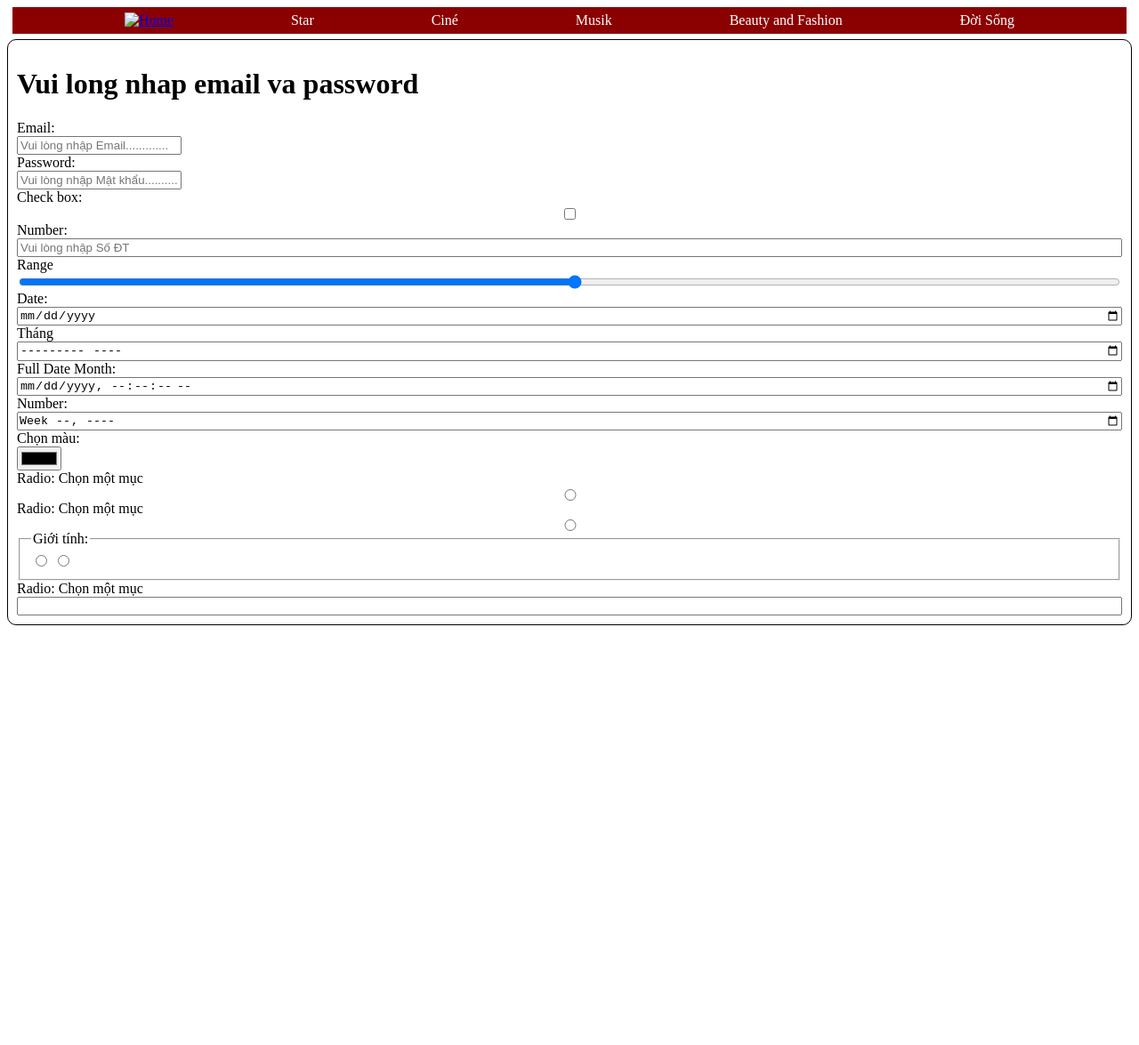
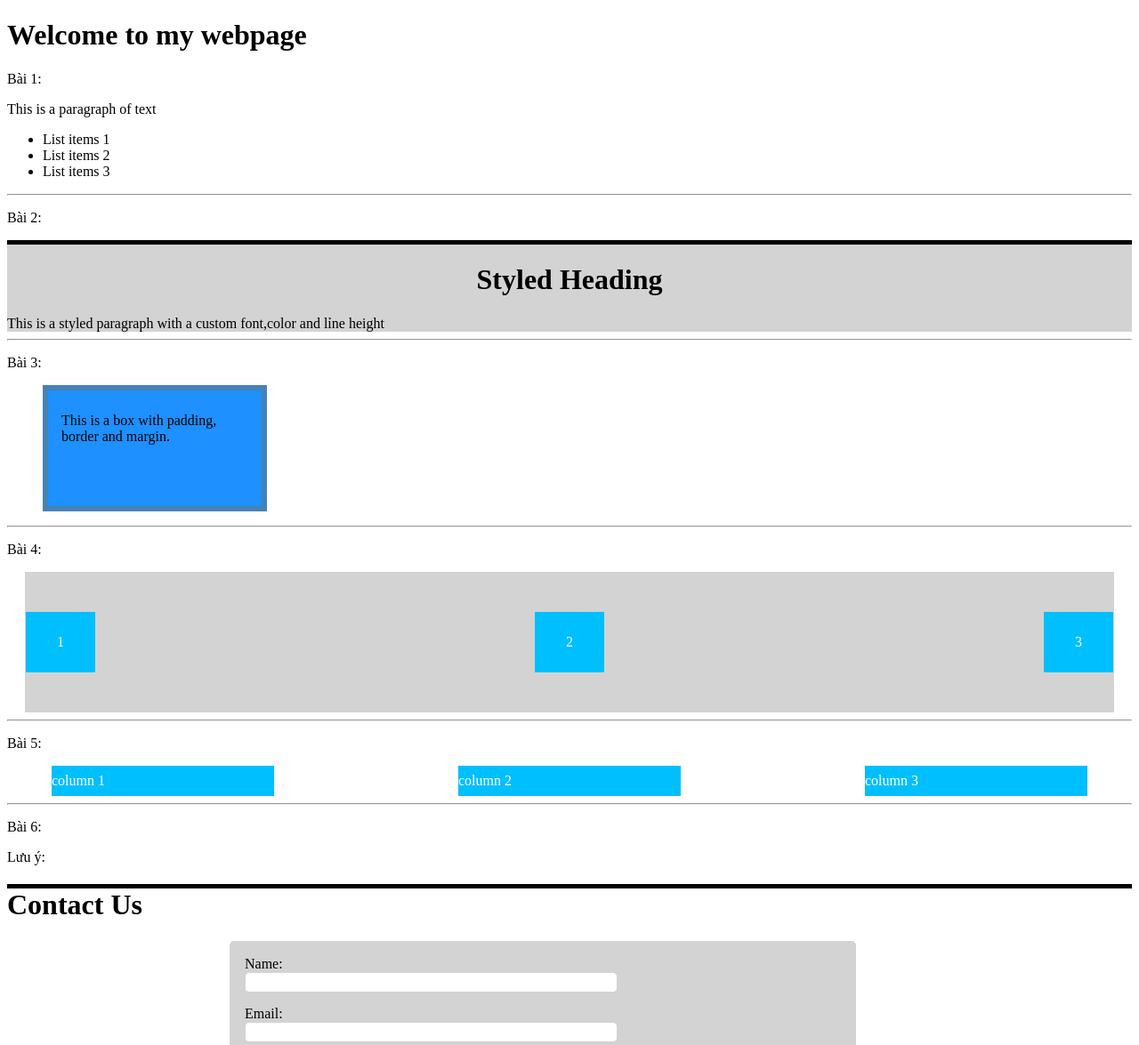
Before and after one commit to HoangNH9x/hoangnh9x.github.io, a plain HTML site: page index.html in a window 1280 px wide. Shown: the top 1175 px of the page at 89% size. Before the commit the page ends 800 px from the top, so only its background shows below. Drawn offline with Linux system fonts and the light colour scheme.

Commit message:
Add files via upload

```diff
--- a/index.html
+++ b/index.html
@@ -2,84 +2,227 @@
 <html lang="vi">
 <head>
     <meta charset="UTF-8">
-    <title>Title</title>
-</head>
+    <meta name="viewport" content="width=device-width, initial-scale=1.0">
+    <meta name="description" content="Thực hành">
+    <meta name="keywords" content="Thực hành">
+    <link rel="icon" href=".idea/favicon-16x16.png" type="image/png">
+    <title>Bài thực hành 3</title>
+
     <style>
-.myform {
+
+        .bai2 {
+            background-color: lightgray;
+            margin-bottom: 20 px;
+            border-top: 5px solid black;
+        }
+        .h1bai2 {
+            text-align: center;
+        }
+
+        .bai3 {
+            width: 160px;
+            height: 105px;
+            background-color: dodgerblue ;
+            border: 6px solid steelblue;
+            padding-right: 65px;
+            padding-left: 15px;
+            padding-top: 25px;
+            margin-left: 40px;
+            font-family: "Times New Roman" ;
+        }
+
+        .bai4 {
+            background-color: lightgrey;
+            margin-left: 20px;
+            margin-right: 20px;
+            padding-top: 45px;
+            padding-bottom: 45px;
+            display: flex;
+            flex-direction: row;
+            justify-content: space-between;
+            color: white;
+        }
+        .divbai4 {
+            background-color: deepskyblue;
+            margin-left: 1px;
+            margin-right: 1px;
+            padding-left: 35px;
+            padding-right: 35px;
+            padding-top: 25px;
+            padding-bottom: 25px;
+        }
+
+        .bai5 {
+            display: flex;
+            flex-direction: row;
+            justify-content: space-between;
+            margin-left: 50px;
+            margin-right: 50px ;
+        }
+        .divbai5 {
+            background-color: deepskyblue;
+            color: white;
+            width: 250px;
+            padding-top: 8px;
+            padding-bottom: 8px;
+        }
+
+        .divh1bai6 {
+            border-top: 5px solid black;
+        }
+        .formbai6 {
+            border: 2px solid lightgray;
+            border-radius: 5px;
+            background-color: lightgrey;
+            padding-top: 15px;
+            padding-bottom: 18px;
+            padding-left: 15px;
+            margin-left: 250px;
+            margin-right: 310px;
             display: flex;
             flex-direction: column;
         }
+        .labelbai6 {
+            padding-right: 238px;
+            padding-bottom: 5px;
+            margin-bottom: 15px;
+            border: 1px solid lightgray;
+            border-radius: 5px;
+        }
+        .labelmessbai6 {
+            padding-right: 238px;
+            padding-bottom: 100px;
+            border: 1px solid lightgray;
+            border-radius: 5px;
+        }
+        .buttonbai6 {
+            background-color: mediumseagreen;
+            color: white;
+            border: 2px solid mediumseagreen;
+            border-radius: 5px;
+            display: inline-block;
+            cursor: pointer;
+            margin-top: 20px;
+            padding-top: 9px;
+            padding-bottom: 9px;
+            padding-left: 10px;
+            padding-right: 10px;
+            width: 70px;
+        }
+
+        .tablebai6 {
+            margin-left: 2px;
+            border-radius: 3px;
+        }
+
+        .ulbai8 {
+            list-style-type: none;
+            margin: 0;
+            padding: 0;
+            border: 1px solid black;
+            background-color: black;
+            padding-bottom: 35px;
+            padding-top: 20px;
+        }
+        .ilbai8 {
+            display: inline;
+            float: left;
+            padding-left: 20px;
+            color: white;
+            cursor: pointer;
+        }
     </style>
+</head>
 <body>
+<h1> Welcome to my webpage</h1>
+<p>Bài 1:</p>
+<p>This is a paragraph of text
+<ul>
+    <li>List items 1</li>
+    <li>List items 2</li>
+    <li>List items 3</li>
+</ul>
+</p>
+<hr>
+<p>Bài 2:</p>
+<div class="bai2" >
+    <h1 class="h1bai2"> Styled Heading</h1>
+    <div>This is a styled paragraph with a custom font,color and lỉne height</div>
+</div>
+<hr>
+<p>Bài 3:</p>
+<pre class="bai3">
+This is a box with padding,
+border and margin.
+</pre>
+<hr>
+<p>Bài 4:</p>
+<div  class="bai4">
+    <div class="divbai4">1</div>
+    <div class="divbai4">2</div>
+    <div class="divbai4">3</div>
+</div>
+<hr>
+<p>Bài 5:</p>
+<div class="bai5">
+    <div class="divbai5" >column 1</div>
+    <div class="divbai5">column 2</div>
+    <div class="divbai5">column 3</div>
+</div>
+<hr>
+<p>Bài 6:</p>
+<div>
+    <p>Lưu ý:</p>
+    <h1 class="divh1bai6"><strong>Contact Us</strong></h1>
+    <form class="formbai6">
+        <label>Name:</label>
+        <label>
+            <input class="labelbai6" type="text" placeholder=" " >
+        </label>
 
-<!-- flex box dung de chinh linh hoat css trong html-->
-<div style="display: flex; flex-direction: row;background: darkred;flex-wrap: wrap;
-justify-content: space-evenly;font-family: 'Agency FB';margin: 6px; " >
-    <div style="padding: 6px;" ><a href=" "><img  src="./126572_home_house_icon.png" height="15px" width="15px" alt="Home"></a></div>
-    <div style="color:white;padding: 6px" >Star</div>
-    <div style="color:white;padding: 6px">Ciné</div>
-    <div style="color:white;padding: 6px">Musik</div>
-    <div style="color:white;padding: 6px">Beauty and Fashion</div>
-    <div style="color:white;padding: 6px">Đời Sống</div>
-
-</div>
-<!-- The form: nhap thong tin gui thong tin ve cho may chu  -->
-<!-- thẻ type: chỉ định kểu giá trị khi nhập vào-->
-<!-- thẻ input: nhập ký tự từ bàn phím-->
-<!-- Thẻ label: thể hiện tên cho input, dùng kèm với input-->
-<form  style="border: 1px solid black;border-radius: 10px;padding: 10px" >
-  <div class="myform">
-    <h1> Vui long nhap email va password</h1>
         <label>Email:</label>
         <label>
-    <input type="email"  placeholder="Vui lòng nhập Email.............">
+            <input class="labelbai6" type="email" placeholder=" ">
         </label>
-    <label>Password:</label>
+
+        <label>Message:</label>
         <label>
-    <input type="Password"  placeholder="Vui lòng nhập Mật khẩu.............">
+            <input class="labelmessbai6" type="text" placeholder=" ">
         </label>
-    <label for="checkbox">Check box: </label>
-    <input id="checkbox" type="checkbox" placeholder="Vui lòng nhập Mật khảu">
 
-    <label for="number">Number: </label>
-    <input id="number" type="number" placeholder="Vui lòng nhập Số ĐT">
+        <button class="buttonbai6" type="Send">Send</button>
+    </form>
+</div>
+<hr>
+<p>Bài 7:</p>
+<h1>My Image Gallery</h1>
+<table>
+    <tr>
+        <td><img class="tablebai6" src="https://picsum.photos/200/200?random=1" atl="Ảnh núi"></td>
+        <td><img class="tablebai6" src="https://picsum.photos/200/200?random=2" alt="Ảnh biển"></td>
+        <td><img class="tablebai6" src="https://picsum.photos/200/200?random=3" alt="Ảnh test"></td>
+    </tr>
 
-    <label for="range">Range </label>
-    <input id="range" type="range" min="1" max="100" placeholder="Vui lòng nhập Số ">
+    <tr>
+        <td><img class="tablebai6" src="https://picsum.photos/200/200?random=4" alt="Ảnh test"> </td>
+        <td><img class="tablebai6" src="https://picsum.photos/200/200?random=5" alt="Ảnh test"> </td>
+        <td><img class="tablebai6" src="https://picsum.photos/200/200?random=6" alt="Ảnh test"> </td>
+    </tr>
+</table>
+<hr>
+<p>Bài 8:</p>
+<div>
+    <nav>
+        <ul class="ulbai8">
+            <li class="ilbai8">Home</li>
+            <li class="ilbai8">About</li>
+            <li class="ilbai8">Service</li>
+            <li class="ilbai8">Contact</li>
+        </ul>
+    </nav>
+<h1>Welcome to Ours Website</h1>
+      This is a basic webpage with a navigation menu
+</div>
 
-    <label for="date">Date: </label>
-    <input id="date" type="date" placeholder="Vui lòng nhập Số ">
-
-    <label for="month">Tháng </label>
-    <input id="month" type="month" >
-
-    <label for="number">Full Date Month: </label>
-    <input id="date-local" type="datetime-local" step="1">
-
-    <label for="week">Number: </label>
-    <input id="week" type="week">
-
-    <label for="color">Chọn màu: </label>
-    <input id="color" type="color">
-
-      <label for="radio">Radio: Chọn một mục </label>
-      <input id="radio" type="radio" value="op1">
-
-      <label for="radio">Radio: Chọn một mục</label>
-      <input id="radio" type="radio" value="op2">
-
-      <!-- gộp vào 1 nhóm-->
-      <fieldset>
-          <legend>Giới tính:</legend>
-          <input type="radio" id="Nam" value="op1" >
-          <input type="radio" id="nữ" value="op2">
-      </fieldset>
-
-      <label for="search">Radio: Chọn một mục </label>
-      <input id="search" type="search" >
-
-
-  </div>
-</form>
 </body>
 </html>
```
Lines whose indentation alone changed are shown as unchanged.
